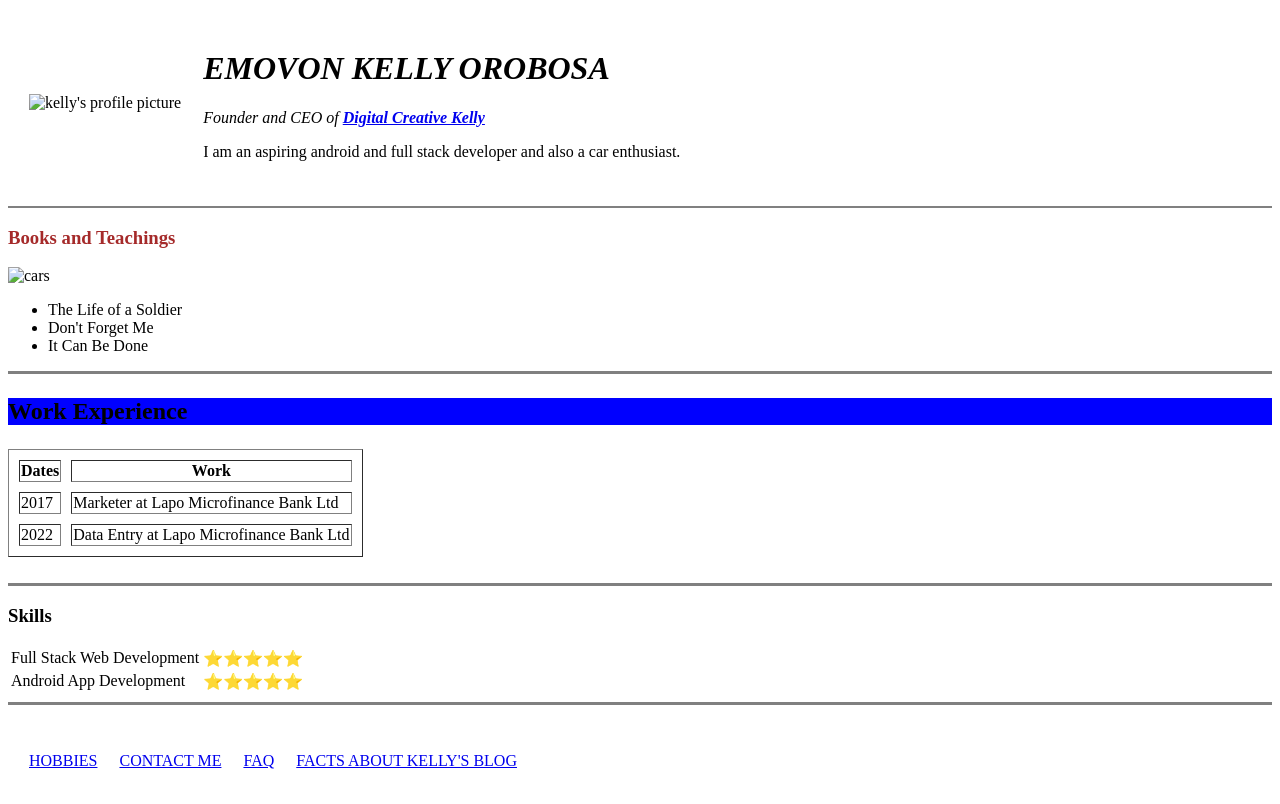
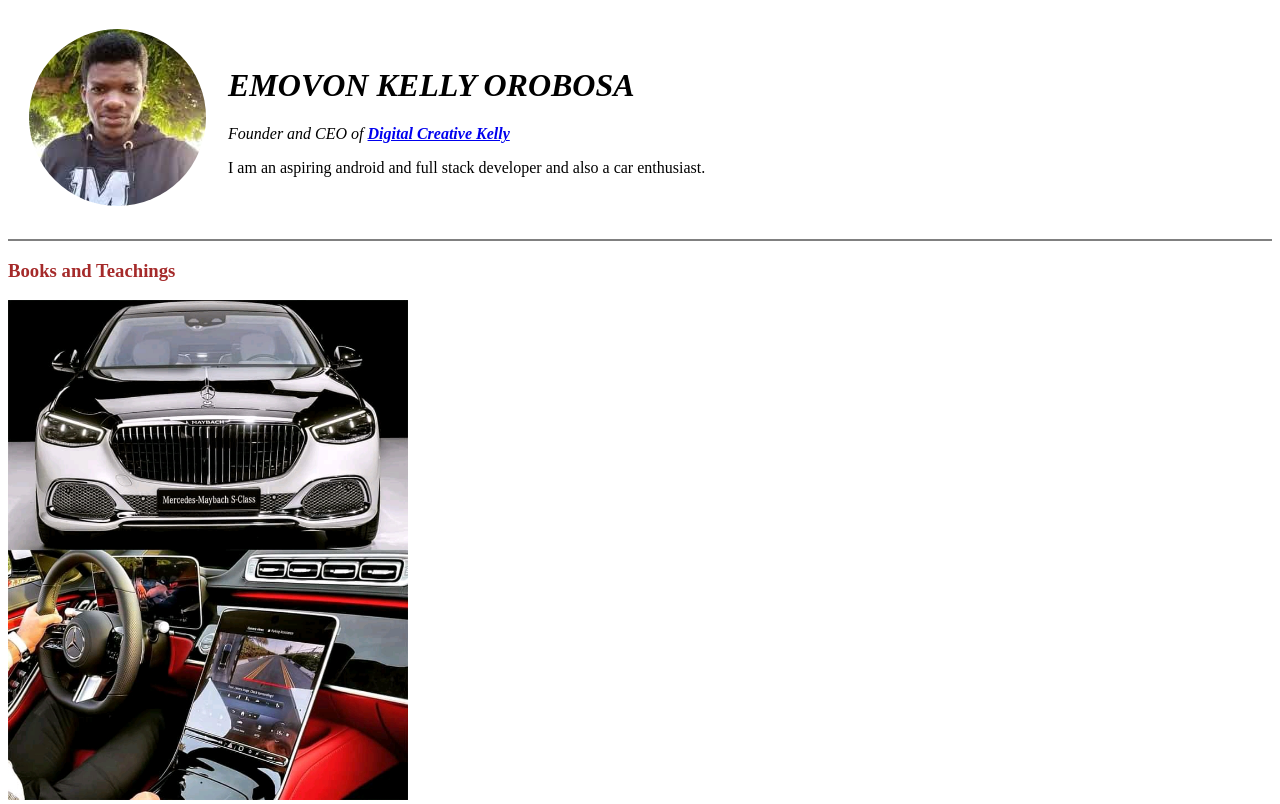
Before and after one commit to emovonkelly/My-First-HTML-Doc, a plain HTML site: page index.html in a window 1280 px wide. Shown: the top 804 px of the page. Drawn offline with Linux system fonts and the light colour scheme.

Commit message:
Update index.html

```diff
--- a/index.html
+++ b/index.html
@@ -10,7 +10,7 @@
 <body>
   <table cellspacing="20">
     <tr>
-      <td><img src="images/kelly.png" alt="kelly's profile picture"></td>
+      <td><img src="kelly.png" alt="kelly's profile picture"></td>
       <td>
         <h1><em>EMOVON KELLY OROBOSA</em></h1>
         <p><em>Founder and CEO of <strong><a href="www.facebook.com/emovon.kelly">Digital Creative Kelly</a></strong></em></p>
@@ -20,7 +20,7 @@
   </table>
   <hr size"3" noshade>
   <h3 style="color:brown">Books and Teachings</h3>
-  <img src="images/car4.jpg" alt="cars" height="500" /><br>
+  <img src="car4.jpg" alt="cars" height="500" /><br>
   <ul>
     <li>The Life of a Soldier</li>
     <li>Don't Forget Me</li>
```
